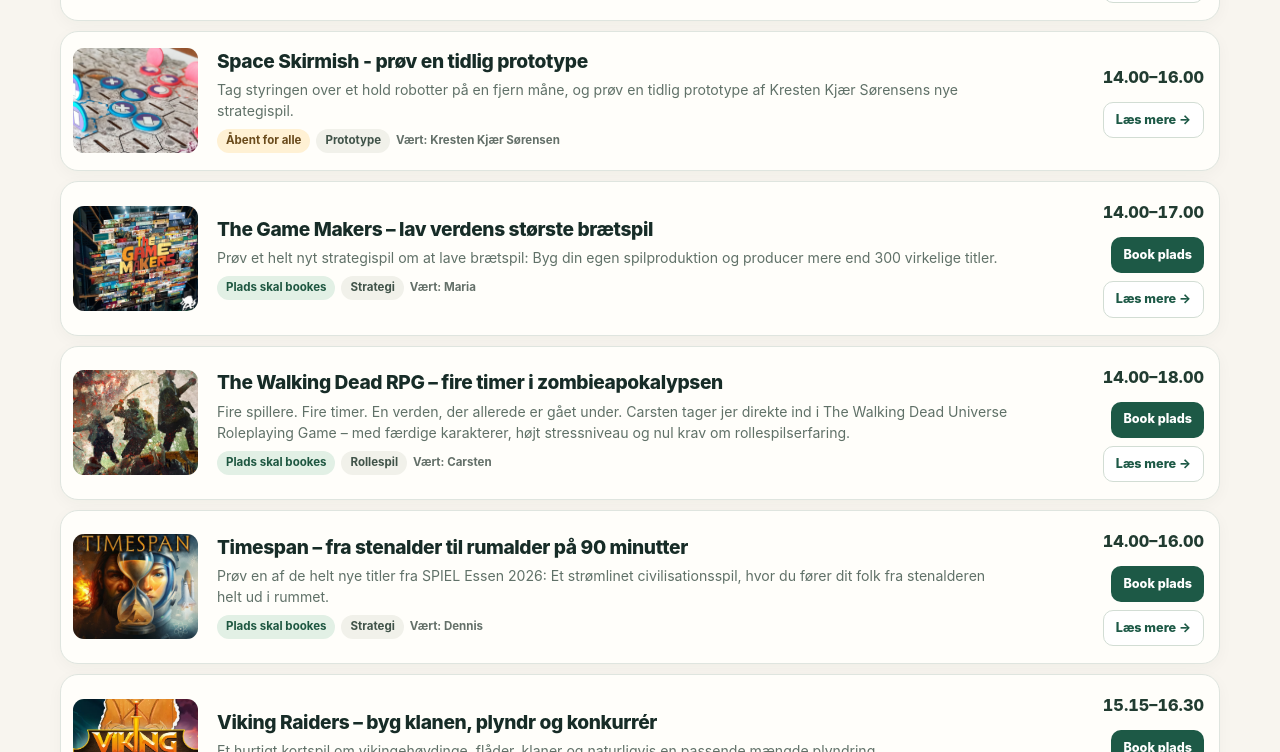
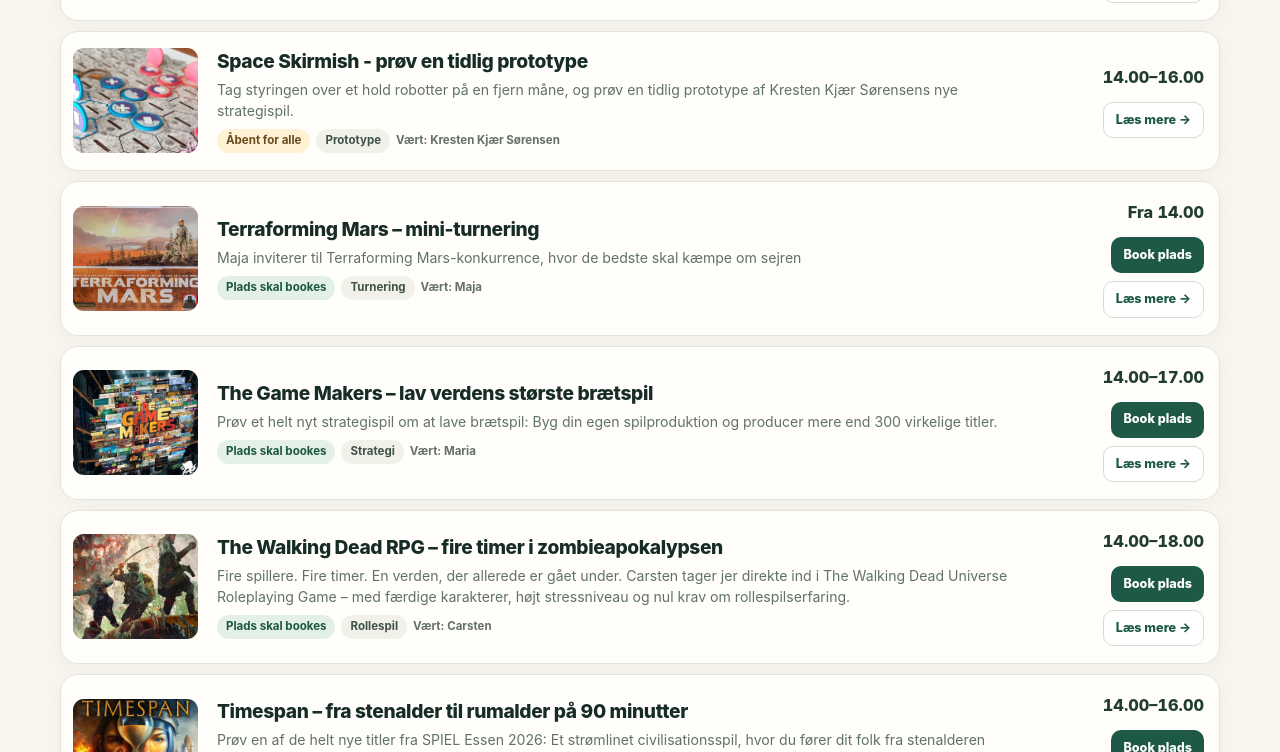
Before and after one commit to Andrejao/spilex, a Jekyll site: the page built from aktiviteter3.html, in a window 1280 px wide and 900 px high, scrolled down 3696 px, cut to the strip 148-900 px from the top of the window. Built offline with Jekyll 4.4.1, drawn with Linux system fonts in a browser that asks for light colours; some of the changed text lies outside the part shown.

Commit message:
Update and rename terraforming-mars.md to 2026-10-23-terraforming-mars.md

```diff
--- a/_posts/terraforming-mars.md
+++ b/_posts/2026-10-23-terraforming-mars.md
@@ -15,7 +15,7 @@
 filter_type: "turnering strategi"
 filter_oplevelse: "compete"
 filter_niveau: "middel"
-start: "19.00"
+start: "14.00"
 ---
 
 
@@ -105,7 +105,7 @@
 **Arrangør:** Maja
 **Kategori:** Strategispil og konkurrence
 **Dato:** Lørdag den 14. november 2026
-**Start:** Kl. 19.00
+**Start:** Kl. 14.00
 **Antal deltagere:** 8
 **Kvalifikation:** Spil med 3-4 deltagere pr. bord
 **Præmier:** Blandt andet et eksemplar af Terraforming Mars
```
